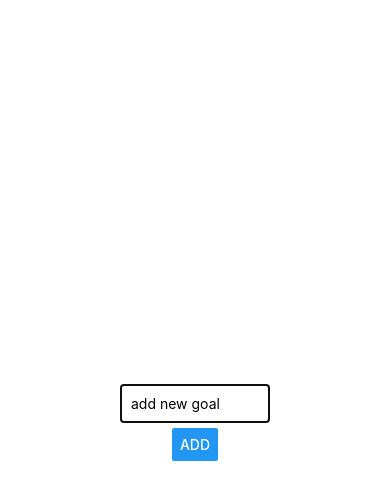
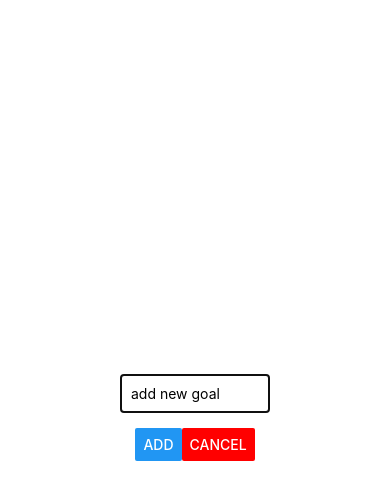
Before and after one commit to AmanGuptaM26/amamfirst-RN, a React Native app: screen / in a window 390 px wide. Both pictures are taken after a click on the button "ADD NEW GOAL". Shown: the top 500 px of the page. Built offline with nearby package versions, Linux system fonts and the light colour scheme.

Commit message:
cancel button feature. css on button is not working

```diff
--- a/App.js
+++ b/App.js
@@ -1,6 +1,6 @@
 import React, { useState } from 'react';
 import {
-  StyleSheet, View,  FlatList, Button
+  StyleSheet, View, FlatList, Button
 } from 'react-native';
 
 import GoalItem from './components/GoalItem';
@@ -21,7 +21,7 @@ export default function App() {
     setAddModel(false);
   };
 
-  const removeGoalHandler = (goalId) =>{
+  const removeGoalHandler = (goalId) => {
     setCourseGoals(currentGoals => {
       return currentGoals.filter((goal) =>
         goal.id !== goalId
@@ -29,12 +29,17 @@ export default function App() {
     });
   };
 
+  const cancelGoalHandler =() =>{
+    setAddModel(false);
+  }
+
   return (
     <View style={styles.screen}>
-      <Button title="Add New Goal" onPress={()=>setAddModel(true)}/>
+      <Button title="Add New Goal" onPress={() => setAddModel(true)} />
       <GoalInput
         onAddGoal={addGoalHandler}
         visible={isAddModel}
+        onCancel={cancelGoalHandler}
       />
       <FlatList
         keyExtractor={(item, index) => item.id}
--- a/components/GoalInput.js
+++ b/components/GoalInput.js
@@ -8,7 +8,10 @@ const GoalInput = props =>{
     const goalInputHandler = (enteredText) => {
         setEnteredGoal(enteredText);
       };
-
+    const addGoalHandler =() =>{
+          props.onAddGoal(enteredGoal);
+          setEnteredGoal('');
+    };
     return (
         <Modal visible={props.visible} animationType="slide">
         <View style={goalInputStyle.inputContainer}>
@@ -22,7 +25,10 @@ const GoalInput = props =>{
         use arrow function or use bind function
         <Button title="Add" onPress={()=>
             props.onAddGoal(enteredGoal)} /> */}
-            <Button title="Add" on onPress={props.onAddGoal.bind(this,enteredGoal)}/>
+            <View style={goalInputStyle.buttonViewStyles}>
+            <Button title="Add" onPress={addGoalHandler} style={goalInputStyle.addButtonStyles}/>
+            <Button title="Cancel" color="red" onPress={props.onCancel}/>
+            </View>
       </View>
       </Modal>
     );
@@ -43,6 +49,15 @@ const goalInputStyle = StyleSheet.create({
         alignItems: 'center',
         flex:1,
         justifyContent:'center'
+      },
+      buttonViewStyles :{
+          flexDirection:"row",
+          margin:10
+      },
+      addButtonStyles:{
+          //this style is not applyin on button
+          padding:5,
+          marginBottom:100
       }
 });
 
```
Lines whose indentation alone changed are shown as unchanged.
